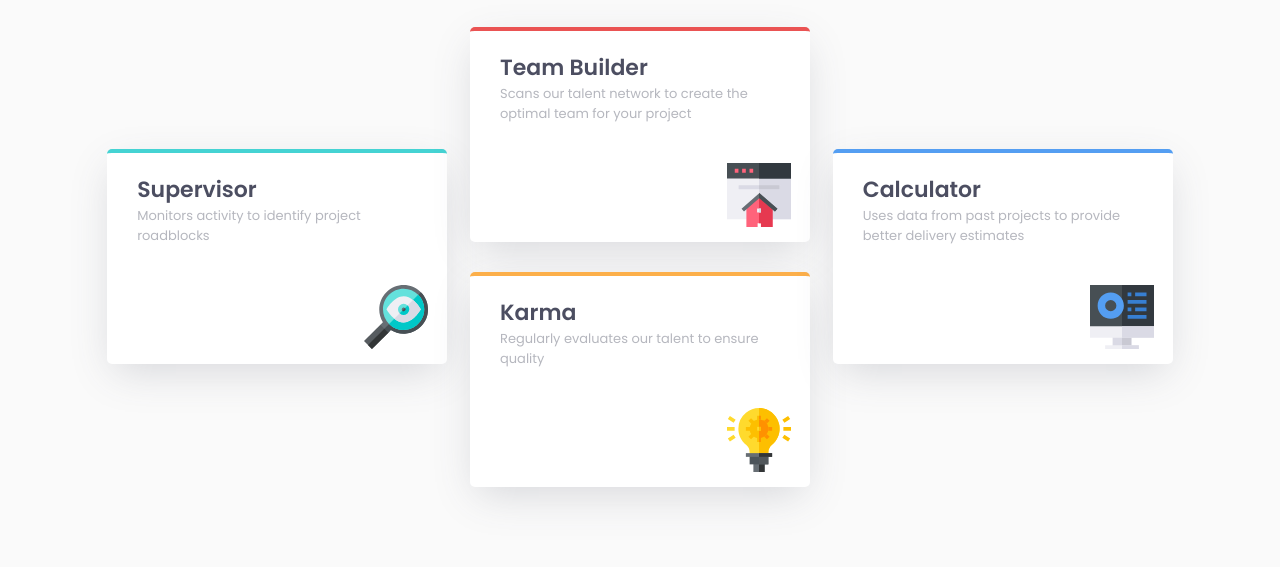
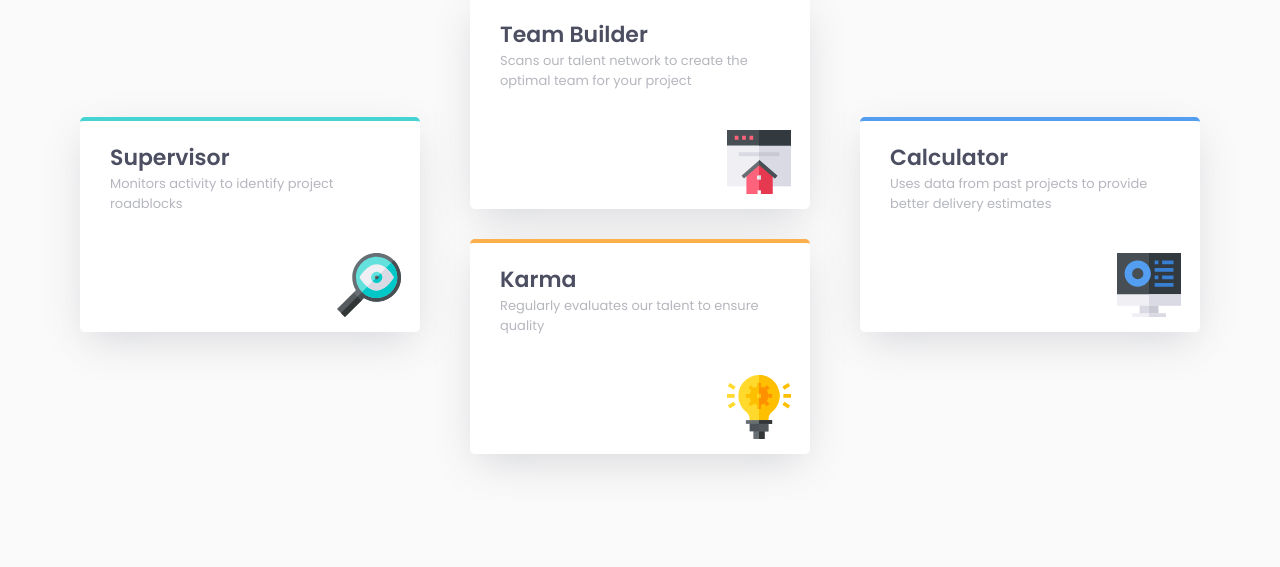
Before and after one commit to aadilayub/four-card-feature-section, a plain HTML site: page index.html in a window 1280 px wide. Shown: the part 233-800 px from the top of the page. Drawn offline with Linux system fonts and the light colour scheme.

Commit message:
implement css grid

```diff
--- a/index.html
+++ b/index.html
@@ -19,7 +19,7 @@
     <p>Our Artificial Intelligence powered tools use millions of project data points to ensure that your project is successful</p>
   </section>
 
-  <div class="cards-container">
+  <div class="card-grid">
     <article class="card" id="supervisor">
       <h3>Supervisor</h3>
       <p>Monitors activity to identify project roadblocks</p>
--- a/style.css
+++ b/style.css
@@ -1,6 +1,4 @@
-*,
-*::before,
-*::after {
+* {
 	box-sizing: border-box;
 	margin: 0;
 	padding: 0;
@@ -9,13 +7,11 @@
 body {
 	font-family: 'Poppins', sans-serif;
 	background-color: hsl(0, 0%, 98%);
-
 	display: flex;
 	flex-direction: column;
 	align-items: center;
 	justify-content: center;
 	padding: 3rem;
-	height: 100vh
 }
 
 #heading {
@@ -42,6 +38,12 @@ body {
 	opacity: 0.8;
 	font-size: 15px;
 	margin-top: 5px;
+}
+
+.card-grid {
+	display: grid;
+	grid-template-columns: auto auto auto;
+	grid-gap: 50px;
 }
 
 .card {
@@ -73,6 +75,7 @@ body {
 
 .card#supervisor {
 	border-top: 4px solid hsl(180, 62%, 55%);
+	align-self: center;
 }
 
 .card#team-builder {
@@ -85,13 +88,7 @@ body {
 
 .card#calculator {
 	border-top: 4px solid hsl(212, 86%, 64%);
-}
-
-.cards-container {
-	display: flex;
-	justify-content: space-between;
-	align-items: center;
-	width: 90%;
+	align-self: center;
 }
 
 .cards-mid-section {
@@ -103,7 +100,7 @@ body {
 
 @media all and (max-width: 450px) {
 	body { padding: 2rem; }
-	.cards-container { flex-direction: column; }
+	.card-grid { flex-direction: column; }
 	.card { height: 213px; }
 	.card h3 { font-size: 17px; }
 	.card p {
```
